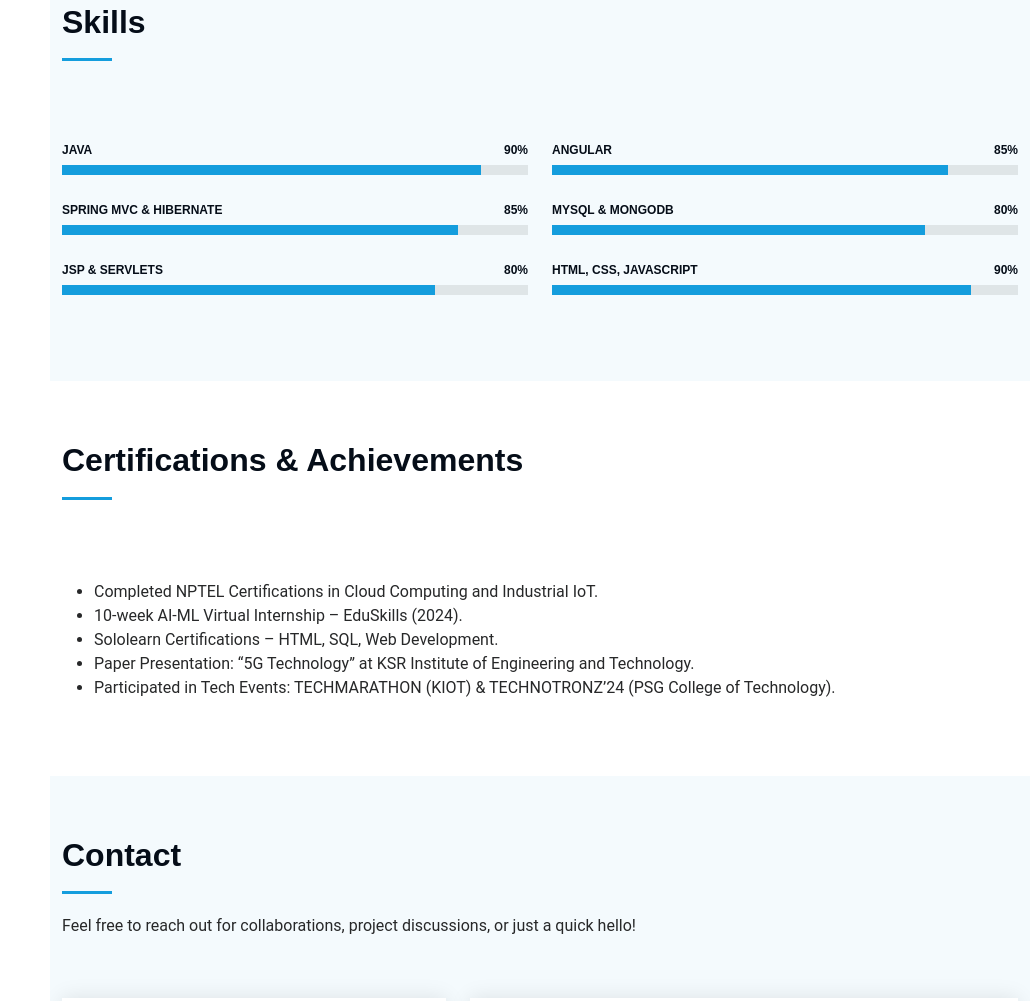
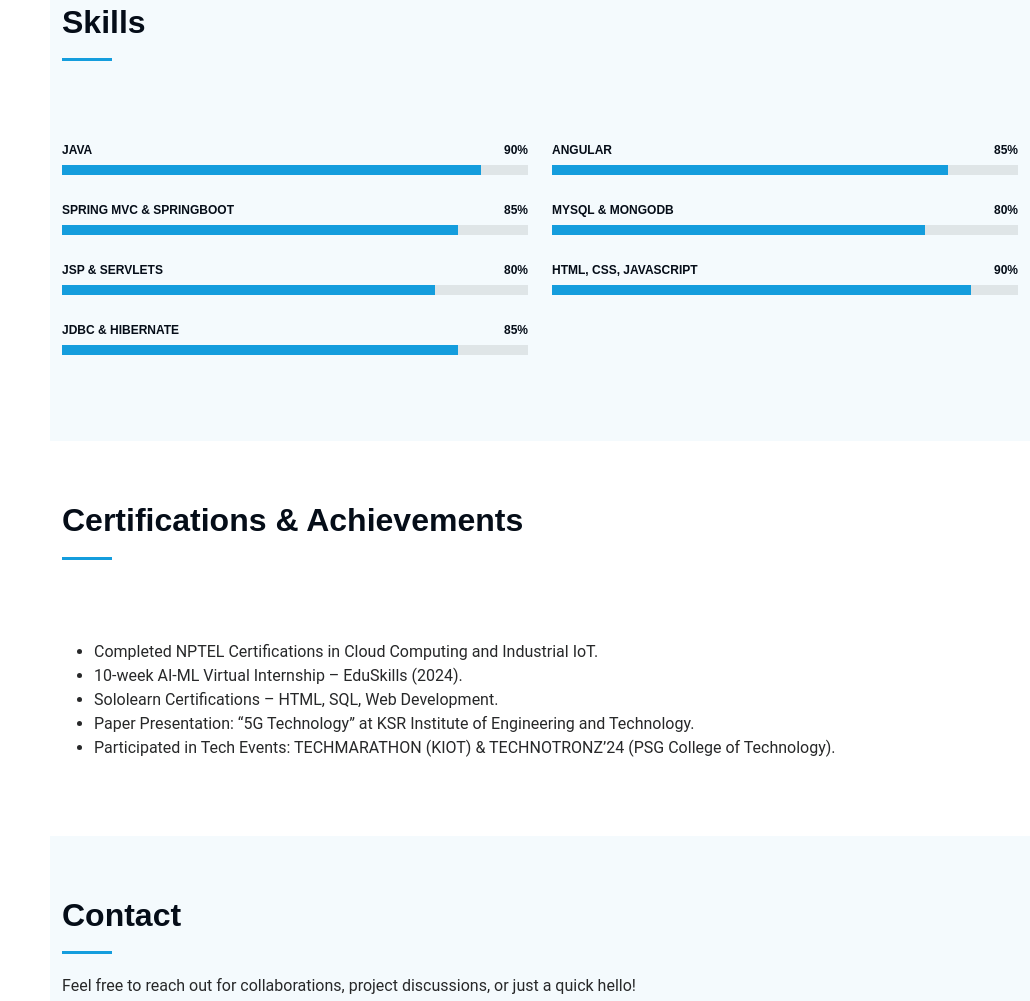
Before and after one commit to Bharathvaj-Dev/Personal-portfolio, a plain HTML site: page index.html in a window 1280 px wide. Shown: the part 2793-3794 px from the top of the page, without its empty margins (250-1280 px from the left). Drawn offline with Linux system fonts and the light colour scheme.

Commit message:
first commit

```diff
--- a/index.html
+++ b/index.html
@@ -187,8 +187,10 @@
         <div class="row skills-content">
           <div class="col-lg-6">
             <div class="progress"><span class="skill">Java <i class="val">90%</i></span><div class="progress-bar-wrap"><div class="progress-bar" style="width:90%"></div></div></div>
-            <div class="progress"><span class="skill">Spring MVC & Hibernate <i class="val">85%</i></span><div class="progress-bar-wrap"><div class="progress-bar" style="width:85%"></div></div></div>
+            <div class="progress"><span class="skill">Spring MVC & SpringBoot<i class="val">85%</i></span><div class="progress-bar-wrap"><div class="progress-bar" style="width:85%"></div></div></div>
             <div class="progress"><span class="skill">JSP & Servlets <i class="val">80%</i></span><div class="progress-bar-wrap"><div class="progress-bar" style="width:80%"></div></div></div>
+            <div class="progress"><span class="skill">JDBC & Hibernate <i class="val">85%</i></span><div class="progress-bar-wrap"><div class="progress-bar" style="width:85%"></div></div></div>
+
           </div>
           <div class="col-lg-6">
             <div class="progress"><span class="skill">Angular <i class="val">85%</i></span><div class="progress-bar-wrap"><div class="progress-bar" style="width:85%"></div></div></div>
```
